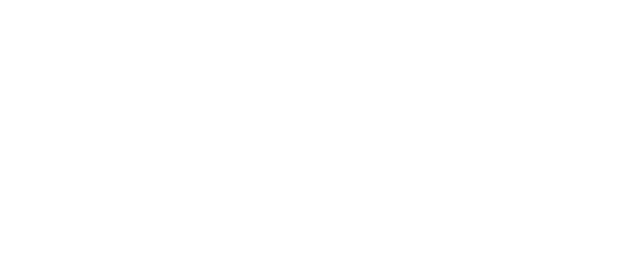
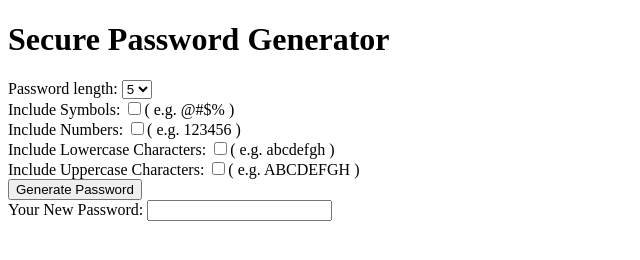
Before and after one commit to alabhyajindal/password-generator, a plain HTML site: page index.html in a window 1280 px wide. Shown: the whole page, without its empty margins (0-640 px from the left). Drawn offline with Linux system fonts and the light colour scheme.

Commit message:
bare bones

```diff
--- a/app.js
+++ b/app.js
@@ -0,0 +1,21 @@
+const char = 6;
+const password = [];
+
+function numbers() {
+  password.push(Math.floor(Math.random() * char));
+}
+
+function alpha() {
+  const alpha = ["A", "B", "C", "D", "E", "F"];
+  password.push(alpha[Math.floor(Math.random() * alpha.length)]);
+}
+
+// append functions as array items if the user has selected the option
+
+const Functions = [numbers, alpha];
+
+for (let i = 0; i < char; i++) {
+  Functions[Math.floor(Math.random() * 2)]();
+}
+
+console.log(password.join(""));
--- a/index.html
+++ b/index.html
@@ -9,6 +9,59 @@
     <link rel="stylesheet" href="style.css" />
   </head>
   <body>
+    <header>
+      <h1>Secure Password Generator</h1>
+    </header>
+    <main>
+      <div class="option">
+        <label for="length">Password length:</label>
+        <select name="length">
+          <option value="5">5</option>
+          <option value="6">6</option>
+          <option value="7">7</option>
+          <option value="8">8</option>
+          <option value="9">9</option>
+        </select>
+      </div>
+      <div class="option">
+        <label for="symbols">Include Symbols:</label>
+        <label
+          ><input name="symbols" type="checkbox" value="symbols" />( e.g. @#$%
+          )</label
+        >
+      </div>
+
+      <div class="option">
+        <label for="numbers">Include Numbers:</label>
+        <label
+          ><input name="numbers" type="checkbox" value="numbers" />( e.g. 123456
+          )</label
+        >
+      </div>
+
+      <div class="option">
+        <label for="lowecase">Include Lowercase Characters:</label>
+        <label
+          ><input name="lowercase" type="checkbox" value="lowercase" />( e.g.
+          abcdefgh )</label
+        >
+      </div>
+
+      <div class="option">
+        <label for="uppercase">Include Uppercase Characters:</label>
+        <label
+          ><input name="uppercase" type="checkbox" value="uppercase" />( e.g.
+          ABCDEFGH )</label
+        >
+      </div>
+
+      <button id="generate">Generate Password</button>
+
+      <div class="result">
+        <label for="result">Your New Password:</label>
+        <input name="result" value="" />
+      </div>
+    </main>
     <!-- JS -->
     <script src="app.js"></script>
   </body>
```
